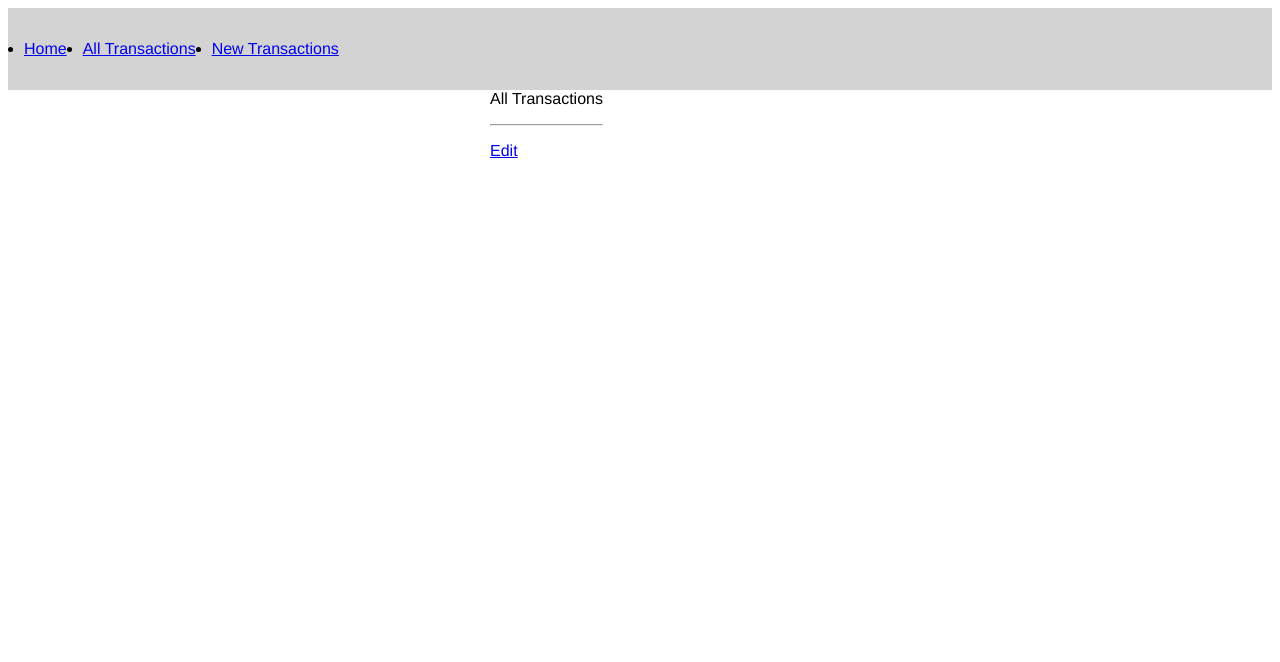
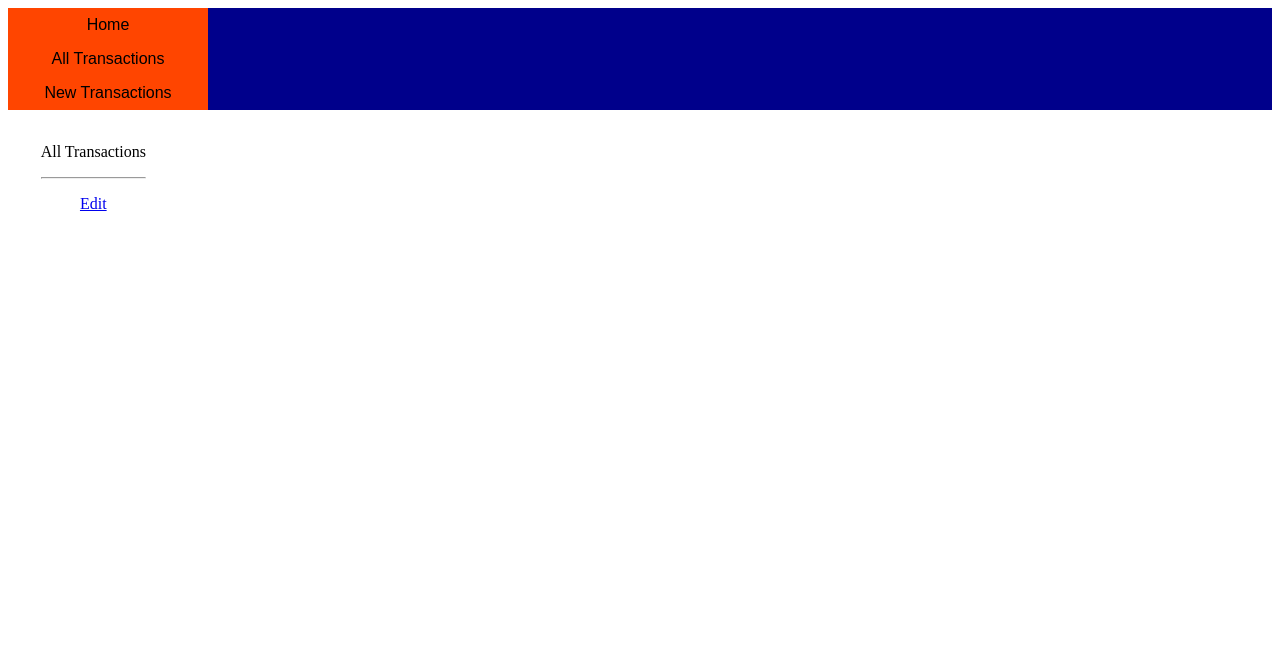
Before and after one commit to Ianmacdonald1989/python_project_merchant, a Flask app: page /spendings/1 in a window 1280 px wide. Shown: the top 662 px of the page. Run offline with Flask 3, Linux system fonts and the light colour scheme; data that the repository does not hold is empty; some libraries are stand-ins or nearby versions.

Commit message:
css added

```diff
--- a/static/style.css
+++ b/static/style.css
@@ -1,44 +1,101 @@
-body{
-    font-family: "Helvetica", arial, sans-serif; font-size: 16px;
+
+header{
+    text-align: center;
+    background-color: darkblue;
+}
+
+ul{
+    list-style-type: none;
+    margin:0;
+    padding:0;
+    width: 200px;
+    background-color:#f1f1f1;
+    font-family:fantasy;
+    text-align: center;
+}
+
+li a{
+    display:block;
+    color: #000;
+    padding: 8px 16px;
+    text-decoration:none;
+    text-align: center;
+    text-transform: capitalize;
+    background-color: orangered;
+}
+
+h1{
+    display: flex;
+    color:silver;
+    text-size-adjust: 100px;
+    justify-content: space-between;
+    font-family:fantasy;
+    position:fixed;
+    top: 30px;
+    right: 380px;
+    text-decoration-line:underline;
+    text-align:right;
 
 }
 
-body > header{
-    padding: 1rem;
-    background: lightgray;
+
+h2{
     display: flex;
-    justify-content: space-between;
-}
-
-header > nav > ul{
-    padding: 0;
-    display: flex;
-    gap: 1rem;
-    align-items: center;
-}
-
-title{
-    display: flex;
-    color:blue;
-    text-size-adjust: 100px;
-    justify-content: space-between;
-
-
+    color:gray;
+    text-size-adjust: 50px;
+    font-family:fantasy;
+    text-align: center;
+    position:relative;
+    bottom: 30px;
+    left:1px;
 
 }
 
+input, select, button {
+    font-size: 100%;
+    width : 100%;
+    padding: 10px;
+    margin: 10px;
+    font-family: fantasy;
+    box-sizing: border-box;
+
+}
+
+
+button {
+    margin-top: 10px;
+    margin-left: 2px;
+    font-size: 1.4em;
+    color: blue;
+    font-family: fantasy;
+}
+
 .container{
+
+    padding: 20px;
+    width: 400px;
+    height: 500px;
+    margin: 1%;
     display: flex;
-    flex-wrap: wrap;
-    width: 300px;
-    margin: 0 auto;
-    justify-content: space-between;
-
+    justify-content:flex-start;
+    text-align: center;
 
 }
 
 .content{
+    background: orangered;
+    padding: 20px;
+    width: 300px;
+    height: 60px;
+    margin: 1%;
+    justify-content: space-around;
+    flex-wrap: wrap;
+    background-color: orangered;
+}
+
+.total{
     display: flex;
+    margin: 1%;
     justify-content: space-around;
-    width: 300px;
+    flex-wrap: wrap;
 }
```
Also changed, not shown: templates/index.html (+7 -3 lines), templates/images/hello.png (added), templates/images/pizza.jpg (added).
